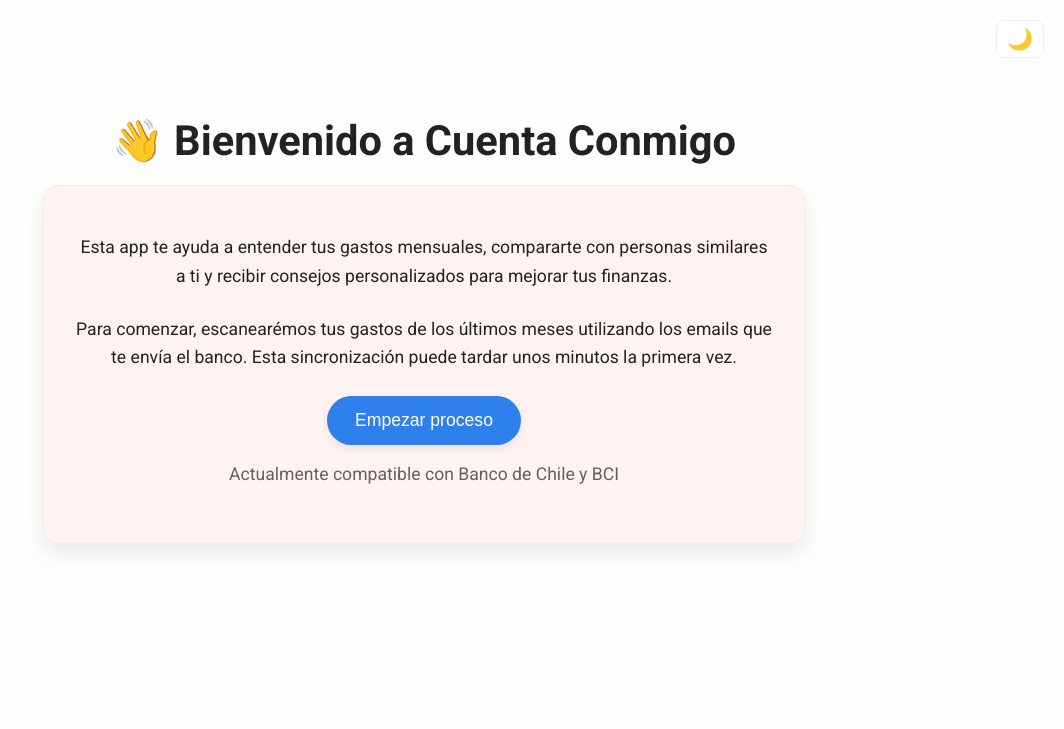
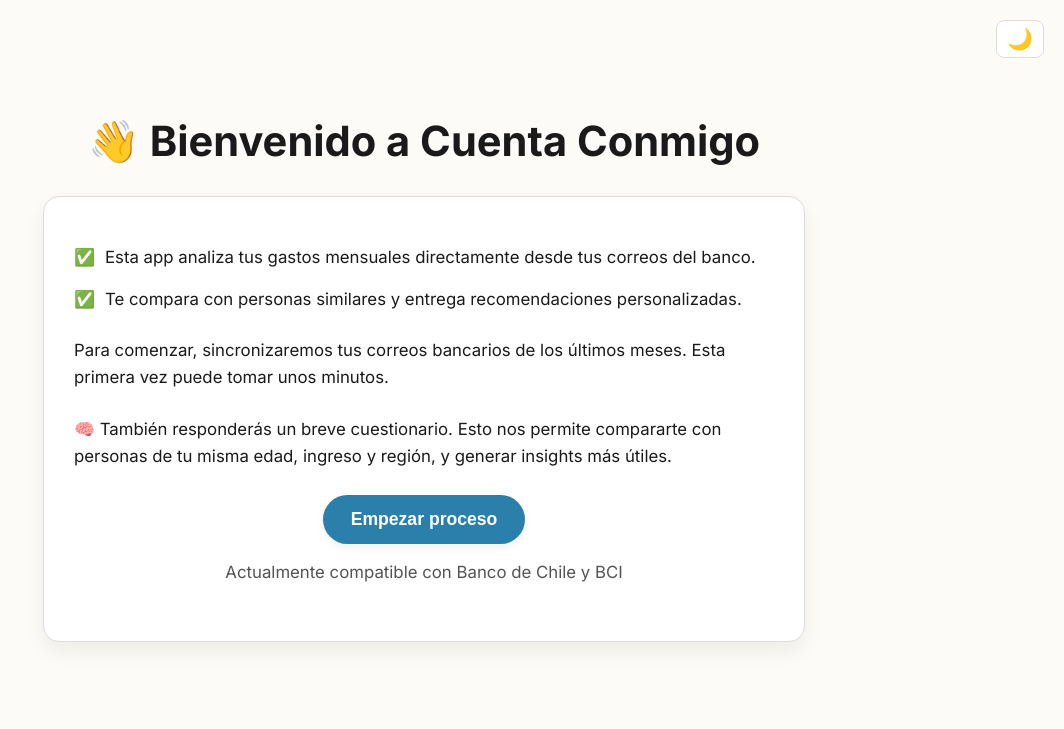
Before and after one commit to CuentaConmigo/FinanceApp, a Flask app: page / in a window 1280 px wide. Shown: the top 729 px of the page, without its empty margins (216-1280 px from the left). Run offline with Flask 3, Linux system fonts and the light colour scheme; the visitor is signed in with stand-in values (Sample User, id 1); parts of the project's set-up code (start-up, migrations or seed data) failed here and were passed over; some libraries are stand-ins or nearby versions.

Commit message:
changed font from Roboto to Inter and added dark mode to onboarding

```diff
--- a/templates/insights.html
+++ b/templates/insights.html
@@ -4,7 +4,7 @@
   <meta charset="UTF-8" />
   <title>Recomendaciones AI</title>
   <meta name="viewport" content="width=device-width, initial-scale=1.0" />
-  <link href="https://fonts.googleapis.com/css2?family=Roboto:wght@400;500;700&display=swap" rel="stylesheet" />
+  <link href="https://fonts.googleapis.com/css2?family=Inter:wght@400;500;700&display=swap" rel="stylesheet" />
   <style>
     :root {
       --bg: #fdfdfc;
@@ -31,7 +31,7 @@
     }
 
     body {
-      font-family: 'Roboto', sans-serif;
+      font-family: 'Inter', sans-serif;
       background: var(--bg);
       color: var(--text);
       padding: 60px 20px 40px;
--- a/templates/onboarding.html
+++ b/templates/onboarding.html
@@ -4,29 +4,29 @@
   <meta charset="UTF-8" />
   <meta name="viewport" content="width=device-width, initial-scale=1.0" />
   <title>Bienvenido - Cuenta Conmigo</title>
-  <link href="https://fonts.googleapis.com/css2?family=Roboto:wght@400;500;700&display=swap" rel="stylesheet" />
+  <link href="https://fonts.googleapis.com/css2?family=Inter:wght@400;600;700&display=swap" rel="stylesheet" />
+  <link rel="stylesheet" href="https://cdnjs.cloudflare.com/ajax/libs/font-awesome/6.0.0-beta3/css/all.min.css" crossorigin="anonymous" />
 
   <style>
     :root {
-      --bg: #fdfdfc;
-      --text: #222;
-      --card-bg: #ffffff;
-      --border: #eee;
-      --accent: #2f80ed;
-      --shadow: rgba(0, 0, 0, 0.08);
+      --bg: #fdfbf7;
+      --text: #1a1a1a;
+      --accent: #42b4d5;
+      --card-bg: #fff;
+      --border: #ddd;
+      --shadow: rgba(0, 0, 0, 0.06);
     }
 
     [data-theme='dark'] {
       --bg: #1e1e1e;
-      --text: #e0e0e0;
+      --text: #f0f0f0;
       --card-bg: #2b2b2b;
       --border: #444;
-      --accent: #5294e2;
-      --shadow: rgba(0, 0, 0, 0.3);
+      --shadow: rgba(0, 0, 0, 0.25);
     }
 
     body {
-      font-family: 'Roboto', sans-serif;
+      font-family: 'Inter', sans-serif;
       background-color: var(--bg);
       color: var(--text);
       text-align: center;
@@ -36,21 +36,40 @@
 
     h1 {
       font-size: 2.6rem;
-      margin-bottom: 20px;
+      margin-bottom: 30px;
     }
 
     .bento-card {
-      background-color: #fef3f1;
+      background-color: var(--card-bg);
       border-radius: 16px;
       padding: 30px;
       max-width: 700px;
       margin: 0 auto;
       box-shadow: 0 10px 20px var(--shadow);
       border: 1px solid var(--border);
+      text-align: left;
+    }
+
+    .bento-card ul {
+      font-size: 1.05rem;
+      line-height: 1.6;
+      padding-left: 0;
+      list-style: none;
+      margin-bottom: 25px;
+    }
+
+    .bento-card ul li {
+      margin-bottom: 15px;
+    }
+
+    .bento-card ul li::before {
+      content: "✅";
+      margin-right: 10px;
+      color: var(--accent);
     }
 
     .bento-card p {
-      font-size: 1.1rem;
+      font-size: 1.05rem;
       margin-bottom: 25px;
       line-height: 1.6;
     }
@@ -58,7 +77,8 @@
     .btn {
       padding: 14px 28px;
       font-size: 1.1rem;
-      background-color: var(--accent);
+      font-weight: 600;
+      background: #2b7fab;
       color: white;
       border: none;
       border-radius: 30px;
@@ -67,18 +87,27 @@
       box-shadow: 0 4px 8px var(--shadow);
     }
 
+    [data-theme='dark'] .btn {
+      background-color: #42b4d5;
+    }
+
     .btn:hover {
-      background-color: #1c64d1;
+      background-color: #2a91af;
     }
+    [data-theme='dark'] .btn:hover {
+      background-color: #2a8bbf;
+    }
+
 
     .disclaimer {
       font-size: 0.9rem;
       margin-top: 15px;
-      opacity: 0.7;
+      opacity: 0.75;
+      text-align: center;
     }
 
     #theme-toggle {
-      position: absolute;
+      position: fixed;
       top: 20px;
       right: 20px;
       background: var(--card-bg);
@@ -87,7 +116,6 @@
       padding: 6px 10px;
       font-size: 1.3rem;
       cursor: pointer;
-      transition: color 0.3s ease;
     }
   </style>
 </head>
@@ -98,14 +126,16 @@
   <h1>👋 Bienvenido a Cuenta Conmigo</h1>
 
   <div class="bento-card">
-    <p>
-      Esta app te ayuda a entender tus gastos mensuales, compararte con personas similares a ti y recibir consejos personalizados para mejorar tus finanzas.
-    </p>
-    <p>
-      Para comenzar, escanearémos tus gastos de los últimos meses utilizando los emails que te envía el banco. Esta sincronización puede tardar unos minutos la primera vez.
-    </p>
+    <ul>
+      <li>Esta app analiza tus gastos mensuales directamente desde tus correos del banco.</li>
+      <li>Te compara con personas similares y entrega recomendaciones personalizadas.</li>
+    </ul>
 
-    <form action="{{ url_for('start_sync') }}" method="post">
+    <p>Para comenzar, sincronizaremos tus correos bancarios de los últimos meses. Esta primera vez puede tomar unos minutos.</p>
+
+    <p>🧠 También responderás un breve cuestionario. Esto nos permite compararte con personas de tu misma edad, ingreso y región, y generar insights más útiles.</p>
+
+    <form action="{{ url_for('start_sync') }}" method="post" style="text-align:center;">
       <button type="submit" class="btn">Empezar proceso</button>
     </form>
 
@@ -114,11 +144,15 @@
 
   <script>
     const toggle = document.getElementById("theme-toggle");
+    const currentTheme = localStorage.getItem('theme') || (window.matchMedia('(prefers-color-scheme: dark)').matches ? 'dark' : 'light');
+    document.documentElement.setAttribute("data-theme", currentTheme);
+    toggle.textContent = currentTheme === "dark" ? "🌞" : "🌙";
+
     toggle.addEventListener("click", () => {
-      const currentTheme = document.documentElement.getAttribute("data-theme");
-      const newTheme = currentTheme === "dark" ? "light" : "dark";
+      const newTheme = document.documentElement.getAttribute("data-theme") === "dark" ? "light" : "dark";
       document.documentElement.setAttribute("data-theme", newTheme);
-      toggle.textContent = newTheme === "dark" ? "☀️" : "🌙";
+      localStorage.setItem("theme", newTheme);
+      toggle.textContent = newTheme === "dark" ? "🌞" : "🌙";
     });
   </script>
 </body>
--- a/templates/presupuesto.html
+++ b/templates/presupuesto.html
@@ -4,7 +4,7 @@
   <meta charset="UTF-8">
   <title>Presupuesto Mensual</title>
   <meta name="viewport" content="width=device-width, initial-scale=1.0">
-  <link href="https://fonts.googleapis.com/css2?family=Roboto:wght@400;500;700&display=swap" rel="stylesheet">
+  <link href="https://fonts.googleapis.com/css2?family=Inter:wght@400;500;700&display=swap" rel="stylesheet">
   <style>
     :root {
       --bg: #fdfdfc;
@@ -29,7 +29,7 @@
       padding: 0;
     }
     body {
-      font-family: 'Roboto', sans-serif;
+      font-family: 'Inter', sans-serif;
       background: var(--bg);
       color: var(--text);
       padding: 60px 20px 40px;
--- a/templates/transactions.html
+++ b/templates/transactions.html
@@ -4,7 +4,7 @@
     <meta charset="UTF-8">
     <meta name="viewport" content="width=device-width, initial-scale=1.0">
     <title>Transactions</title>
-    <link href="https://fonts.googleapis.com/css2?family=Roboto:wght@400;500;700&display=swap" rel="stylesheet" />
+    <link href="https://fonts.googleapis.com/css2?family=Inter:wght@400;500;700&display=swap" rel="stylesheet" />
     <link rel="stylesheet" href="https://cdnjs.cloudflare.com/ajax/libs/font-awesome/6.0.0-beta3/css/all.min.css" crossorigin="anonymous" />
     <style>
     :root {
@@ -26,7 +26,7 @@
     }
 
     body {
-        font-family: 'Roboto', sans-serif;
+        font-family: 'Inter', sans-serif;
         background: var(--bg);
         color: var(--text);
         padding: 60px 20px;
@@ -132,7 +132,7 @@
     }
 
     select, input[type="text"], button {
-        font-family: 'Roboto', sans-serif;
+        font-family: 'Inter', sans-serif;
         font-size: 1rem;
         padding: 8px 12px;
         border: 1px solid var(--border);
```
Also changed, not shown: templates/add_transaction.html (+14 -2 lines), templates/benchmark.html (+5 -5 lines), templates/questionnaire.html (+4 -4 lines), templates/visualization.html (+12 -12 lines).
